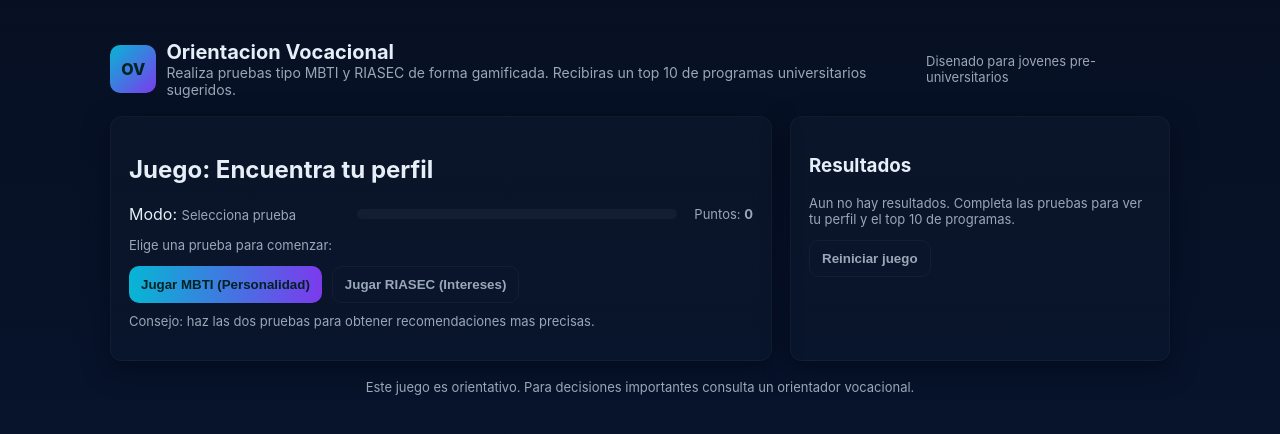
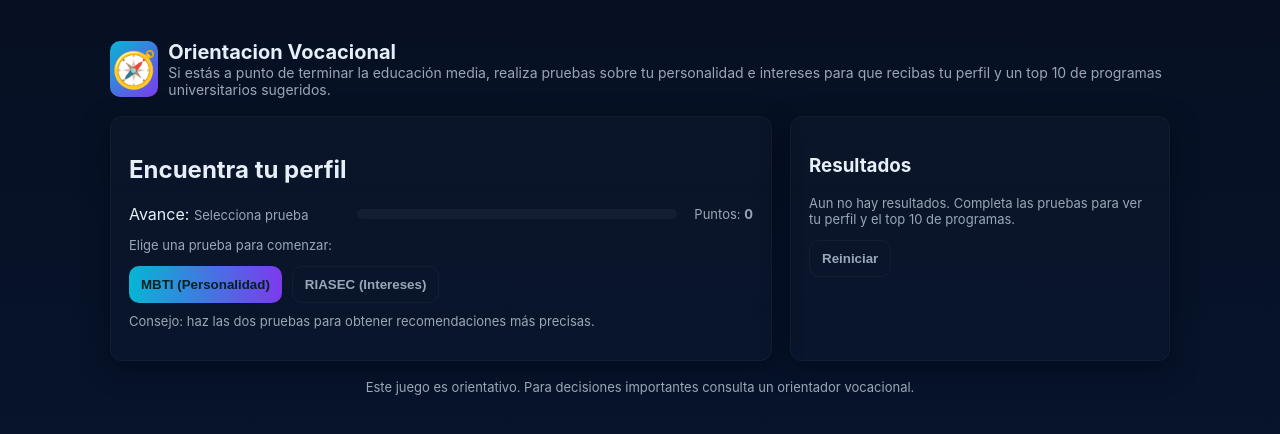
Before and after one commit to julianmorenoc/orientacionvocacional.github.io, a plain HTML site: page index.html in a window 1280 px wide. Drawn offline with Linux system fonts and the light colour scheme.

Commit message:
Update index.html

```diff
--- a/index.html
+++ b/index.html
@@ -3,8 +3,8 @@
 <head>
   <meta charset="utf-8" />
   <meta name="viewport" content="width=device-width,initial-scale=1" />
-  <title>Orientacion Vocacional — Juegos: MBTI y RIASEC</title>
-  <meta name="description" content="Prueba gamificada de orientacion vocacional: personalidad (MBTI) e intereses (RIASEC)." />
+  <title>Orientacion Vocacional mediante MBTI y RIASEC</title>
+  <meta name="description" content="Prueba de orientacion vocacional: personalidad (MBTI) e intereses (RIASEC)." />
   <style>
     :root{--bg:#0b1220;--card:#0f1724;--muted:#9aa7b8;--accent:#06b6d4;--accent2:#7c3aed;--glass:rgba(255,255,255,0.03)}
     *{box-sizing:border-box}
@@ -12,7 +12,7 @@
     .wrap{max-width:1100px;margin:20px auto;padding:20px}
     header{display:flex;justify-content:space-between;align-items:center;gap:12px}
     .logo{display:flex;align-items:center;gap:10px}
-    .logo .badge{width:48px;height:48px;border-radius:10px;background:linear-gradient(135deg,var(--accent),var(--accent2));display:flex;align-items:center;justify-content:center;font-weight:800;color:#022}
+    .logo .badge{width:56px;height:56px;border-radius:10px;background:linear-gradient(135deg,var(--accent),var(--accent2));display:flex;align-items:center;justify-content:center;;font-size:36px;color:#022}
     h1{margin:0;font-size:20px}
     .lead{color:var(--muted);font-size:14px}
 
@@ -55,20 +55,19 @@
   <div class="wrap">
     <header>
       <div class="logo">
-        <div class="badge">OV</div>
+        <div class="badge">&#129517;</div>
         <div>
           <h1>Orientacion Vocacional</h1>
-          <div class="lead">Realiza pruebas tipo MBTI y RIASEC de forma gamificada. Recibiras un top 10 de programas universitarios sugeridos.</div>
+          <div class="lead">Si est&aacute;s a punto de terminar la educaci&oacute;n media, realiza pruebas sobre tu personalidad e intereses para que recibas tu perfil y un top 10 de programas universitarios sugeridos.</div>
         </div>
       </div>
-      <div class="small">Disenado para jovenes pre-universitarios</div>
     </header>
 
     <main>
       <section class="card" aria-labelledby="mainTitle">
-        <h2 id="mainTitle">Juego: Encuentra tu perfil</h2>
+        <h2 id="mainTitle">Encuentra tu perfil</h2>
         <div class="stepper" style="margin-top:8px">
-          <div style="width:220px">Modo: <span id="modeLabel" class="small">Selecciona prueba</span></div>
+          <div style="width:220px">Avance: <span id="modeLabel" class="small">Selecciona prueba</span></div>
           <div class="progress" aria-hidden="false"><i id="progressBar"></i></div>
           <div class="score">Puntos: <strong id="points">0</strong></div>
         </div>
@@ -77,10 +76,10 @@
         <div id="selector" style="display:block">
           <p class="small">Elige una prueba para comenzar:</p>
           <div style="display:flex;gap:10px;margin-top:8px">
-            <button class="btn" id="startMBTI">Jugar MBTI (Personalidad)</button>
-            <button class="btn ghost" id="startRIASEC">Jugar RIASEC (Intereses)</button>
+            <button class="btn" id="startMBTI">MBTI (Personalidad)</button>
+            <button class="btn ghost" id="startRIASEC">RIASEC (Intereses)</button>
           </div>
-          <p class="small" style="margin-top:10px">Consejo: haz las dos pruebas para obtener recomendaciones mas precisas.</p>
+          <p class="small" style="margin-top:10px">Consejo: haz las dos pruebas para obtener recomendaciones m&aacute;s precisas.</p>
         </div>
 
         <!-- Area de preguntas MBTI -->
@@ -127,7 +126,7 @@
           <p class="small">Aun no hay resultados. Completa las pruebas para ver tu perfil y el top 10 de programas.</p>
         </div>
         <div style="margin-top:12px">
-          <button class="btn ghost" id="resetAll">Reiniciar juego</button>
+          <button class="btn ghost" id="resetAll">Reiniciar</button>
         </div>
       </aside>
     </main>
@@ -354,7 +353,7 @@
 
     // Reset
     document.getElementById('resetAll').addEventListener('click',()=>{
-      if(!confirm('Reiniciar todo el juego?')) return;
+      if(!confirm('Reiniciar?')) return;
       state = {points:0,mbtiAnswers:[],riasecSelected:[],completed:{mbti:false,riasec:false}}; updatePoints(); updateProgress(0); showSelector(); resultBox.innerHTML='<p class="small">Aun no hay resultados. Completa las pruebas para ver tu perfil y el top 10 de programas.</p>';
     });
 
@@ -466,10 +465,10 @@
       // RIASEC
       if(state.completed.riasec){
         const scores = computeRIASECscores();
-        const entries = Object.entries(scores).sort((a,b)=>b[1]-a[1]);
+        const entries = Object.entries(scores).sort((a,b)=>b[1]-a[1]).map(x=>x[0]).slice(0,3);
         const rtitle = document.createElement('p'); rtitle.innerHTML = `<strong>Puntajes RIASEC (Realista, Investigador, Artistico, Social, Emprendedor y Convencional):</strong>`; container.appendChild(rtitle);
-        const list = document.createElement('ul'); list.className='results-list';
-        entries.forEach(([code,sc])=>{ const li = document.createElement('li'); li.innerHTML = `<span class="badge-skill">${code}</span> ${sc} seleccion(es)`; list.appendChild(li); });
+		const list = document.createElement('ul'); list.className='results-list';
+        entries.forEach(([code,sc])=>{ const li = document.createElement('li'); li.innerHTML = `<span class="badge-skill">${code}</span>`; list.appendChild(li); });
         container.appendChild(list);
       } else {
         const p = document.createElement('p'); p.className='small'; p.textContent='No hiciste la prueba RIASEC.'; container.appendChild(p);
```
